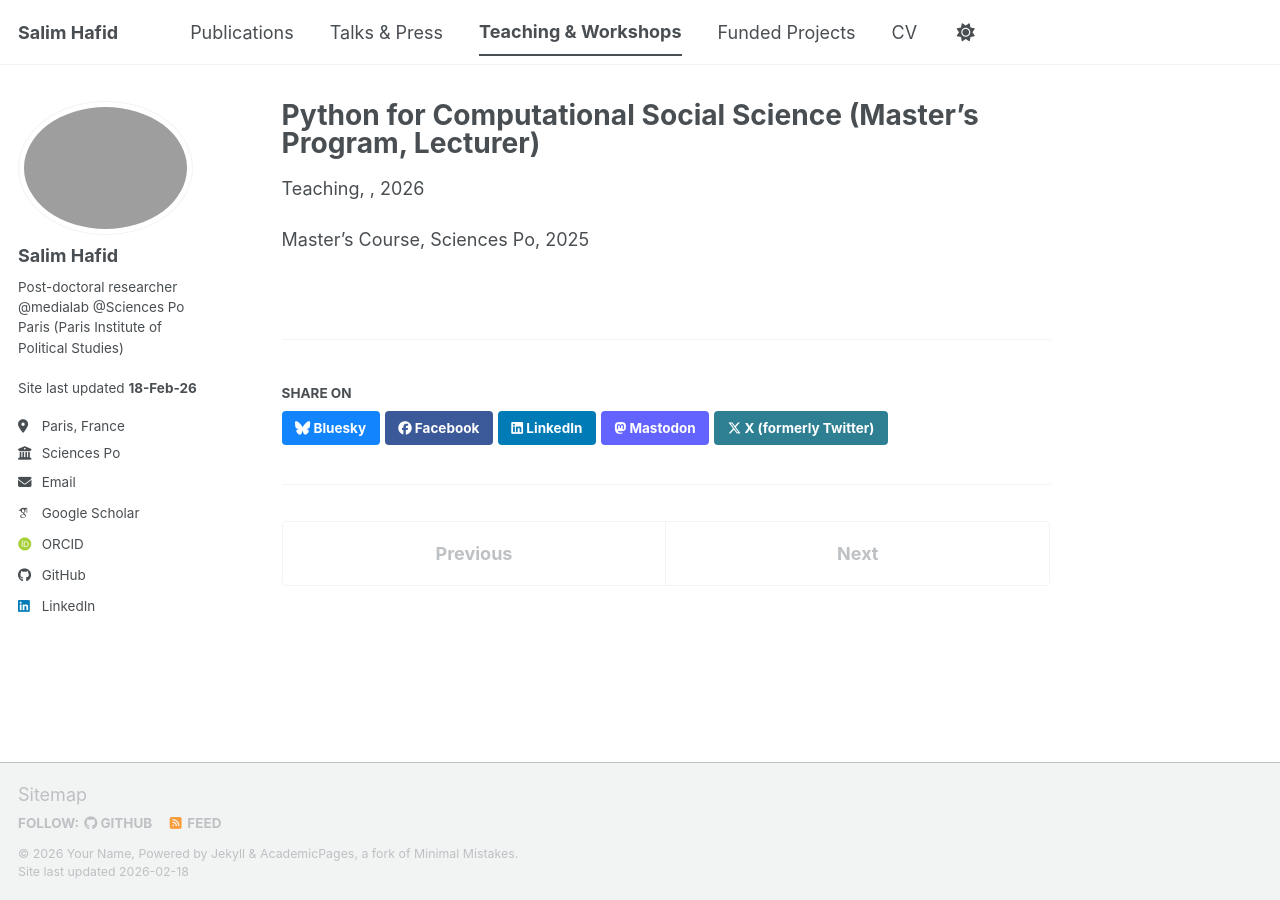
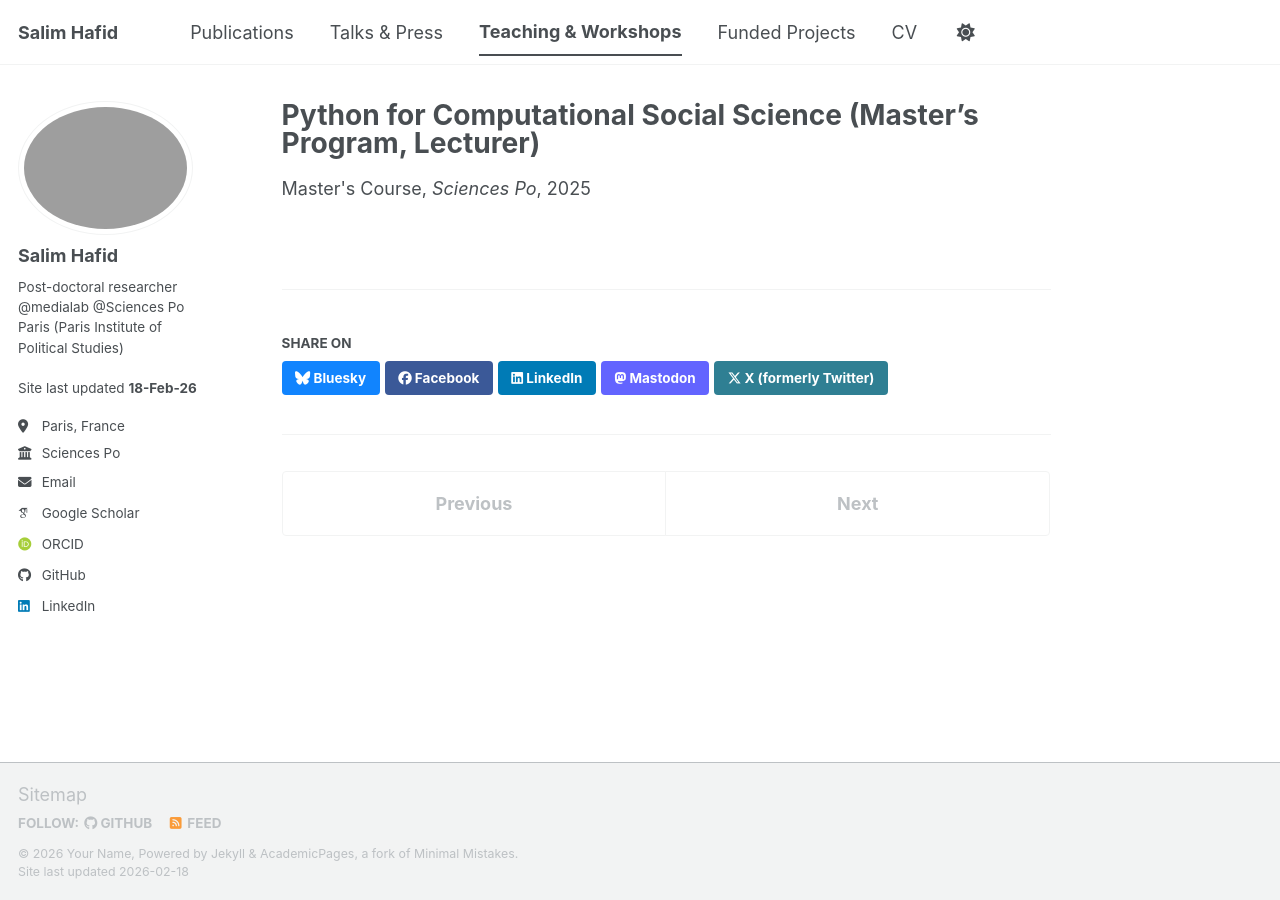
Before and after one commit to salim-hafid/salim-hafid.github.io, a Jekyll site: the page built from _teaching/2025-09-py4compsocsci.md, in a window 1280 px wide. Built offline with Jekyll 4.4.1, drawn with Linux system fonts in a browser that asks for light colours; some web fonts are replaced; a script bundle is joined from its source files by our own code; library files that are not in the unit come from our copies.

Commit message:
Revise course details for Python for Computational Social Science
Updated course type, venue, date, and location details.

```diff
--- a/_teaching/2025-09-py4compsocsci.md
+++ b/_teaching/2025-09-py4compsocsci.md
@@ -1,10 +1,9 @@
 ---
 title: "Python for Computational Social Science (Master's Program, Lecturer)"
 collection: teaching
-type: "Teaching"
+type: "Master's Course"
 permalink: /teaching/2025-09-py4compsocsci
-venue: ""
-location: ""
+venue: "Sciences Po"
+date: 2025-07-07
+location: "Paris, France"
 ---
-
-Master's Course, Sciences Po, 2025
```
